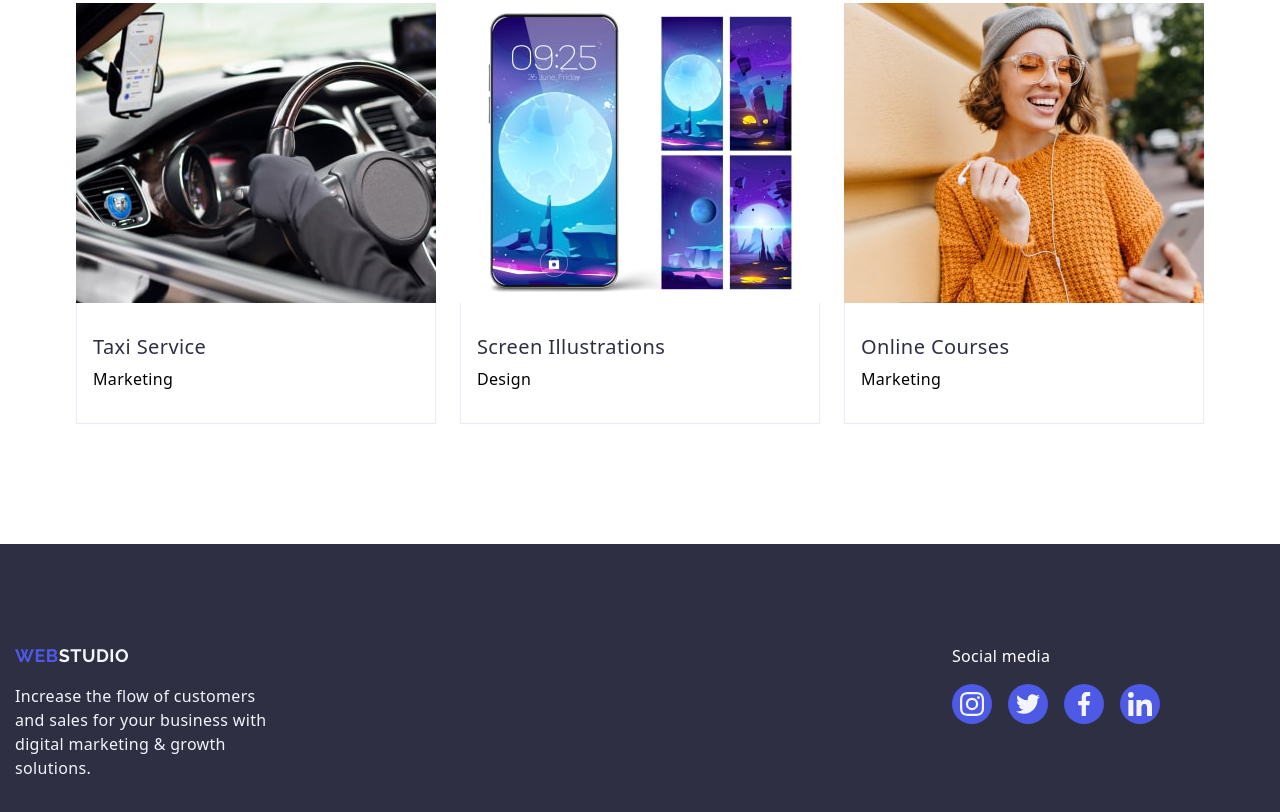
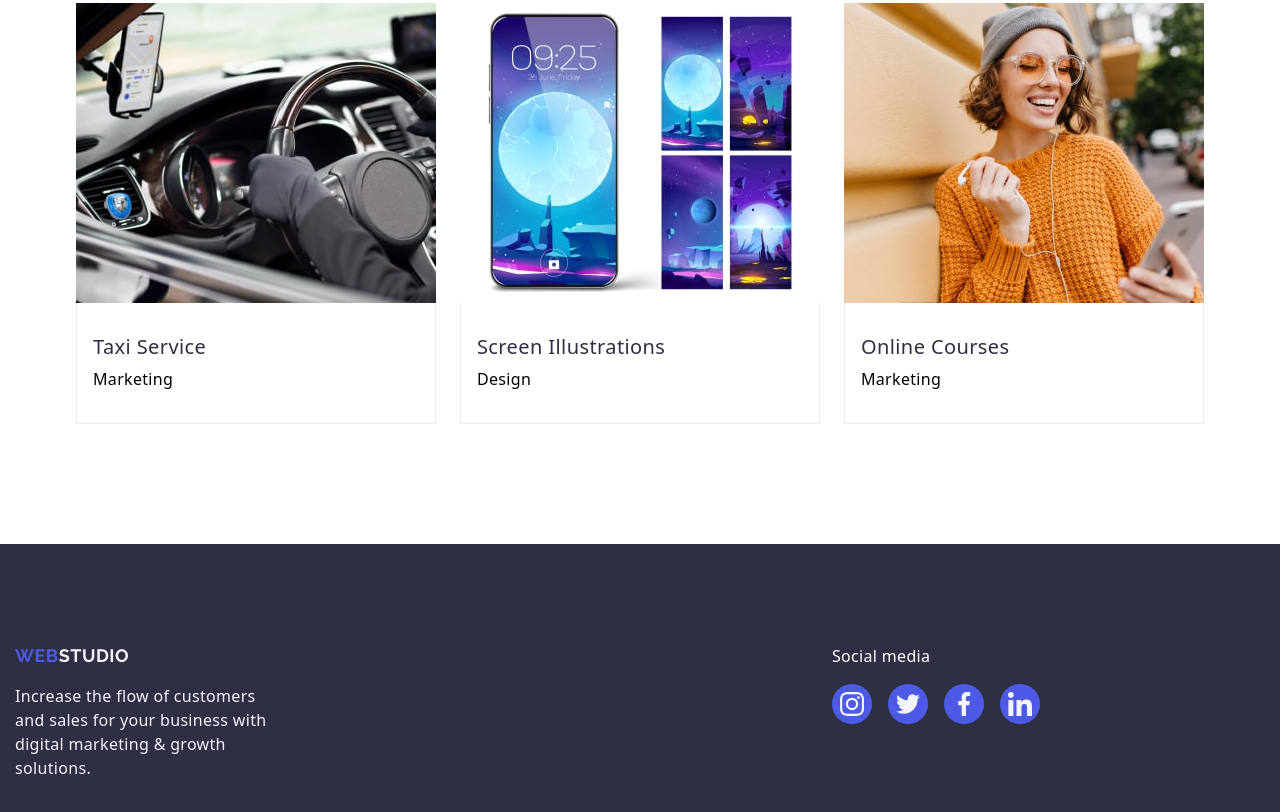
Before and after one commit to TrotskyuYurii/goit-markup-hw-04, a plain HTML site: page index.html in a window 1280 px wide. Shown: the part 2588-3400 px from the top of the page. Drawn offline with nearby package versions, Linux system fonts and the light colour scheme.

Commit message:
footer_fin

```diff
--- a/css/styles.css
+++ b/css/styles.css
@@ -587,7 +587,7 @@ padding-bottom: 120px;
 
 .footer-soc-box{
   align-items: center;
-  /* margin-right: 120px;  */
+  margin-right: 120px;
 }
 
 .footer-li{
```
